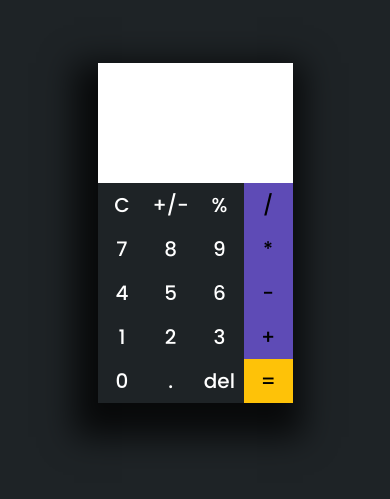
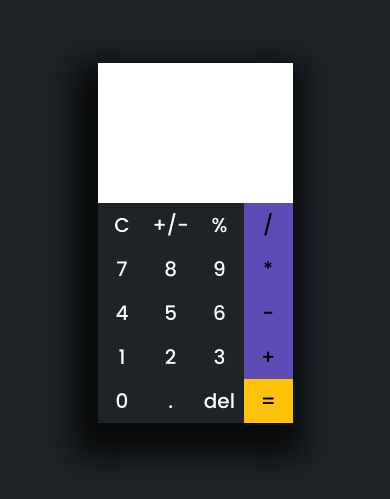
Before and after one commit to debasis9051/debasis9051.github.io, a plain HTML site: page index.html in a window 390 px wide. Shown: the part 127-626 px from the top of the page. Drawn offline with nearby package versions, Linux system fonts and the light colour scheme.

Commit message:
Add files via upload

```diff
--- a/styles/style.css
+++ b/styles/style.css
@@ -71,7 +71,13 @@ input{
         height: 80px;
         width: 120px;
         padding-top: 20px;
+        /* background-color: black; */
 
+
+    }
+
+    .display{
+        text-align: right;
     }
     .container{
 
@@ -93,6 +99,7 @@ input{
         padding:10px ;
         margin-left: 0px;
         padding-top: 10px;
+
 
     }
     .container{
@@ -132,10 +139,10 @@ input{
     .display{
         /* display: grid;
         grid-template-columns: 100px; */
-        width: 141px;
-        height: 120px;
+        /* width: 237px;
+        height: 120px; */
         /* border: 1px solid blue; */
-        box-sizing: border-box;
+        /* box-sizing: border-box; */
         background-color: white;
 
 
```
